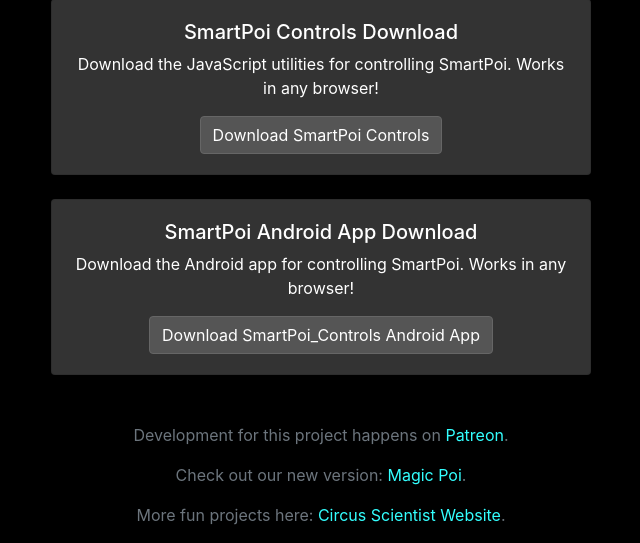
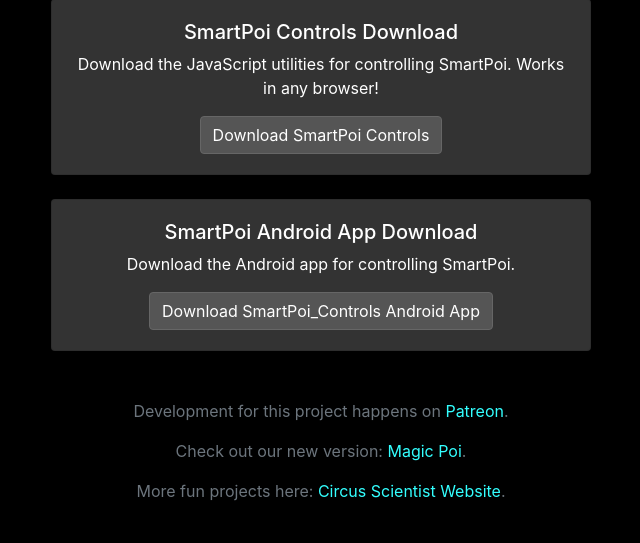
Before and after one commit to tomjuggler/SmartPoi-Downloader, a Flask app: page / in a window 1280 px wide. Shown: the part 555-1098 px from the top of the page, without its empty margins (319-959 px from the left). After the commit the page ends 1056 px from the top, so only its background shows below. Run offline with Flask 3, Linux system fonts and the light colour scheme.

Commit message:
Android App Download

```diff
--- a/templates/index.html
+++ b/templates/index.html
@@ -168,7 +168,7 @@
           <div class="card mt-4">
             <div class="card-body">
               <h5 class="text-white">SmartPoi Android App Download</h5>
-              <p class="text-white">Download the Android app for controlling SmartPoi. Works in any browser!</p>
+              <p class="text-white">Download the Android app for controlling SmartPoi.</p>
               <a href="https://circusscientist.com/SmartPoi_Controls.apk" class="btn btn-primary">Download SmartPoi_Controls Android App</a>
             </div>
           </div>
```
Also changed, not shown: static/ic_launcher-web.png (added).
